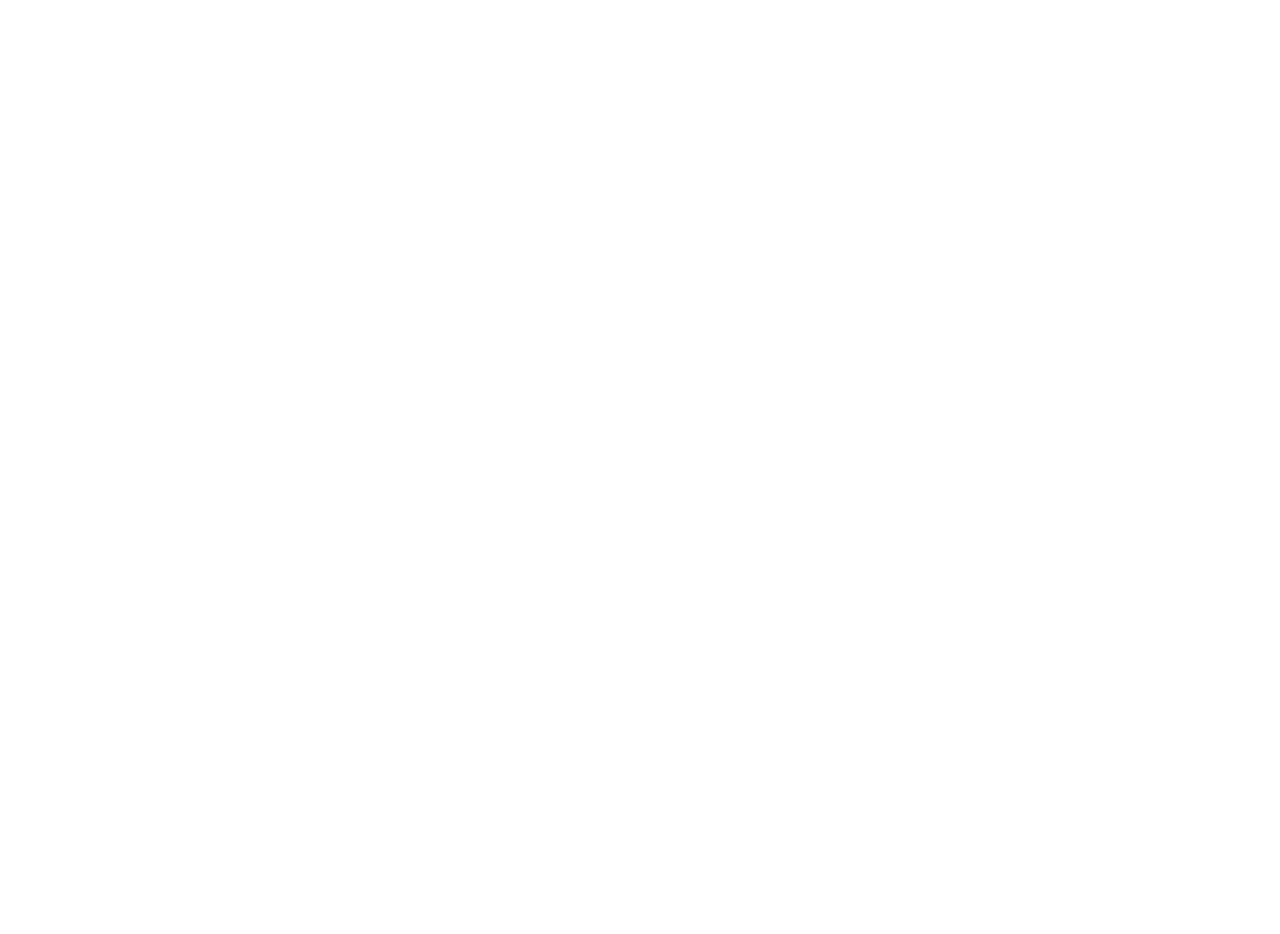
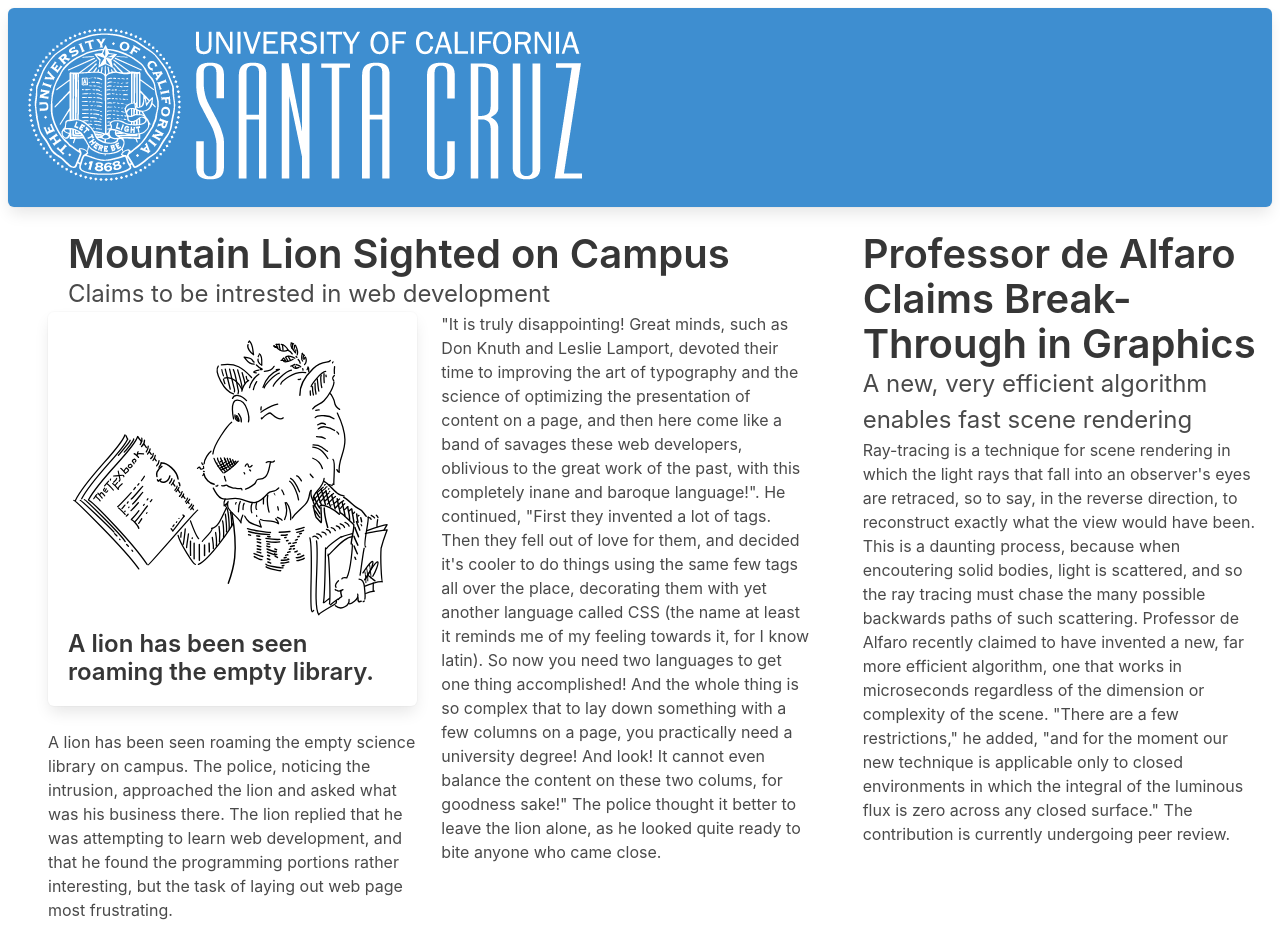
Before and after one commit to mm-maldon/class-code, a plain HTML site: page assignment1/hw1_starter.html in a window 1280 px wide. Before the commit the page ends 800 px from the top, so only its background shows below. Drawn offline with nearby package versions, Linux system fonts and the light colour scheme.

Commit message:
started assignment 1

```diff
--- a/assignment1/hw1_starter.html
+++ b/assignment1/hw1_starter.html
@@ -5,11 +5,66 @@
     <meta http-equiv="Content-Type" content="text/html; charset=UTF-8">
     <meta name="viewport" content="width=device-width, initial-scale=1.0">
     <link rel="stylesheet" href="https://cdn.jsdelivr.net/npm/bulma@0.9.2/css/bulma.min.css">
+
+
+    <div class="box has-background-info mx-2 mt-2">
+        <img src="logo.png">
+    </div>
+
 </head>
 
 <body>
 
 <!-- Write your solution here -->
+<div class="columns mx-2">
+    <div class="column is-two-thirds">
+        <h1 class="title is-2 pb-0 my-0 mx-6">Mountain Lion Sighted on Campus</h1>
+        <h2 class="text is-size-4 pt-0 mx-6">Claims to be intrested in web development</h2>
+        <div class="columns mx-4">
+            <div class="column">
+                <div class="box">
+                    <img src="lion-layers-2.svg">
+                    <b1 class="title is-4">A lion has been seen roaming the empty library.</b1>
+                </div>
+                <b1 class="text is-size-6">A lion has been seen roaming the empty science library on campus. The police, noticing the intrusion,
+                    approached the lion and asked what was his business there. The lion replied that he was attempting to learn web development,
+                    and that he found the programming portions rather interesting, but the task of laying out web page most frustrating.
+                </b1>
+
+            </div>
+            <div class="column">
+                <b1 class="text is-size-6">
+                    "It is truly disappointing! Great minds, such as Don Knuth and Leslie Lamport, devoted their time to improving the art of typography and the
+                    science of optimizing the presentation of content on a page, and then here come like a band of savages these web developers, oblivious to the
+                    great work of the past, with this completely inane and baroque language!".
+                </b1>
+                <b1 class="text is-size-6">
+
+                </b1>
+                <b2 class="text is-size-6">
+                    He continued, "First they invented a lot of tags. Then they fell out of love for them, and decided it's cooler to do things using the same few tags all over the place, decorating them with yet another language called CSS (the name at least it reminds me of my feeling towards it, for I know latin). So now you need two languages to get one thing accomplished! And the whole thing is so complex that to lay down something with a few columns on a page, you practically need a university degree! And look! It cannot even balance the content on these two colums, for goodness sake!"
+                    The police thought it better to leave the lion alone, as he looked quite ready to bite anyone who came close.
+                </b2>
+            </div>
+        </div>
+    </div>
+    <div class="column">
+        <h1 class="title is-2 my-0">Professor de Alfaro Claims Break-Through in Graphics</h1>
+        <h2 class="text is-size-4">A new, very efficient algorithm enables fast scene rendering</h2>
+        <div class="columns">
+            <div class="column mx-0">
+                <b1 class="text is-size-6">
+                    Ray-tracing is a technique for scene rendering in which the light rays that fall into an observer's eyes are retraced, so to say, in the
+                    reverse direction, to reconstruct exactly what the view would have been. This is a daunting process, because when encoutering solid bodies,
+                    light is scattered, and so the ray tracing must chase the many possible backwards paths of such scattering. Professor de Alfaro recently
+                    claimed to have invented a new, far more efficient algorithm, one that works in microseconds regardless of the dimension or complexity of
+                    the scene. "There are a few restrictions," he added, "and for the moment our new technique is applicable only to closed environments in
+                    which the integral of the luminous flux is zero across any closed surface." The contribution is currently undergoing peer review.
+                </b1>
+            </div>
+        </div>
+    </div>
+</div>
 
 </body>
 
```
Also changed, not shown: assignment1/lion-layers-2.svg (renamed from assignment1/images/lion-layers-2.svg), assignment1/logo.png (renamed from assignment1/images/logo.png).
